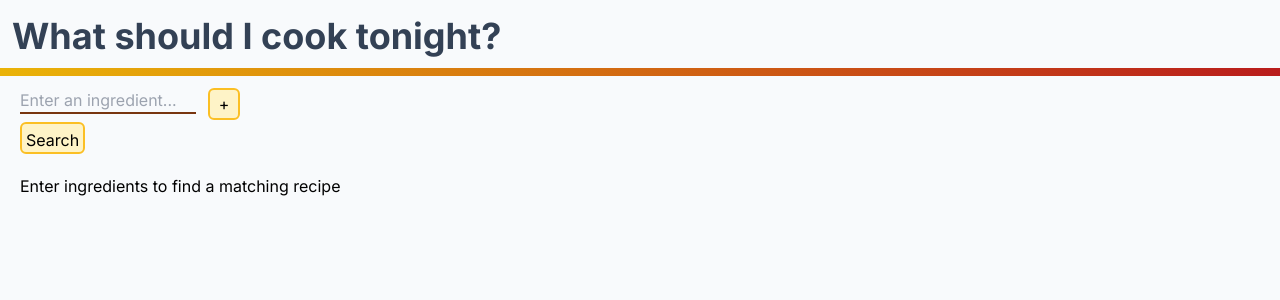
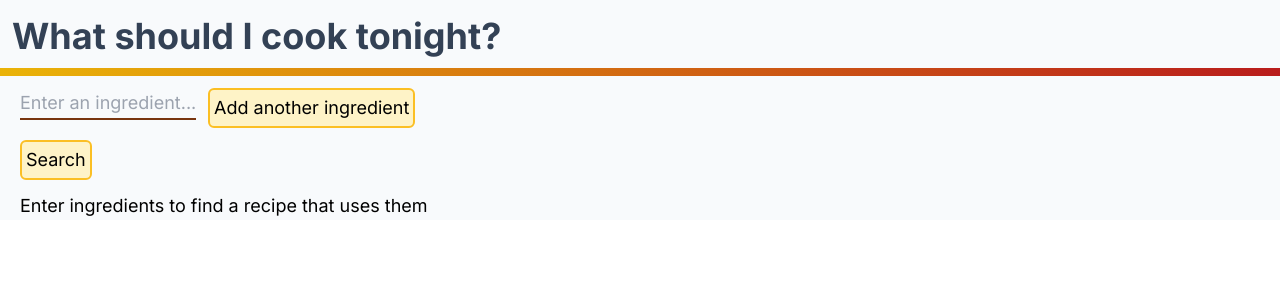
Before and after one commit to skkra0/meals, a Next.js app: page / in a window 1280 px wide. Shown: the top 300 px of the page. Built offline with nearby package versions, Linux system fonts and the light colour scheme.

Commit message:
handling no results for an ingredient

```diff
--- a/app/globals.css
+++ b/app/globals.css
@@ -18,12 +18,7 @@
 
 body {
   color: rgb(var(--foreground-rgb));
-  background: linear-gradient(
-      to bottom,
-      transparent,
-      rgb(var(--background-end-rgb))
-    )
-    rgb(var(--background-start-rgb));
+  background: rgb(248 250 252 / var(--tw-bg-opacity));
 }
 
 @layer utilities {
--- a/app/page.tsx
+++ b/app/page.tsx
@@ -9,9 +9,8 @@ const getIntersection = function(arrays: string[][]): string[] {
 
 
 export default function App() {
-    const [ingredients, setIngredients] = useState<string[]>([]);
-    //const [ingredient, setIngredient] = useState("");
-     const [inputs, setInputs] = useState(1);
+    const [ingredients, setIngredients] = useState<string[]>([""]);
+    const [inputs, setInputs] = useState(1);
 
     const getOnChangeHandler = function(key: number) {
         return (e: any) => {
@@ -29,7 +28,8 @@ export default function App() {
         steps: "",
     });
 
-    let renderMeals: JSX.Element = <p>Enter ingredients to find a matching recipe</p>;
+    const [notFoundWith, setNotFoundWith] = useState<string[]>([]);
+    let renderMeals: JSX.Element = <p>Enter ingredients to find a recipe that uses them</p>;
     if (meal.name) {
         renderMeals = <>
             <h2 className="text-3xl font-bold mb-3">{meal.name}</h2>
@@ -59,10 +59,11 @@ export default function App() {
 
     const submitHandler = async (e: FormEvent) => {
         e.preventDefault();
+        console.log(ingredients)
         let formattedIngredients = ingredients.map(
           (ing, i) => ing.replaceAll(' ', '_')
-        ).filter(ing => ing !== '');
-
+        );
+        const notFoundIngredients : string[] = [];
         const getIds = async (ing: string) => {
             return fetch(baseURL + `filter.php?i=${ing}`)
                 .then(response => response.json())
@@ -70,6 +71,7 @@ export default function App() {
                     if (data.meals !== null) {
                         return data.meals.map((meal: any) => meal.idMeal);
                     } else {
+                        notFoundIngredients.push(ing);
                         return [];
                     }
                 });
@@ -77,9 +79,11 @@ export default function App() {
 
         const mealIds = await Promise.all(
           formattedIngredients.map(ing => getIds(ing))
-        ).then(idSets => idSets.length > 0 ? getIntersection(idSets) : []);
+        ).then(idSets => idSets.filter(id => id.length > 0))
+        .then(idSets => idSets.length > 0 ? getIntersection(idSets) : []);
 
         if (mealIds.length === 0) {
+            setNotFoundWith([]);
             setMeal(
                 {
                     name: "No meals found with those ingredients!",
@@ -107,12 +111,13 @@ export default function App() {
                     ingredients: [],
                 };
                 for (let i = 1; i <= 20; i++) {
-                    if (mealData[`strIngredient${i}`] && mealData[`strMeasure${i}`]) {
+                    if (mealData[`strIngredient${i}`]) {
                         meal.ingredients.push(
                             mealData[`strMeasure${i}`] + " " + mealData[`strIngredient${i}`]
                         );
                     }
                 }
+                setNotFoundWith(notFoundIngredients);
                 setMeal(meal);
             });
     }
@@ -122,10 +127,10 @@ export default function App() {
             <h1 className="text-4xl">What should I cook tonight?</h1>
             </div>
             <div className="bg-gradient-to-r  from-yellow-500 to-red-700 h-2"></div>
-            <div className="main bg-slate-50 text-black pt-3 pl-5 pr-5 mb-0 min-h-screen">
+            <div className="main bg-slate-50 text-black pt-3 pl-5 pr-5 mb-0 text-lg">
             <form onSubmit={submitHandler}
                   className="inline-block">
-                <div className="flex flex-wrap gap-2">
+                <div className="flex flex-wrap gap-3 mb-3">
                     {Array.from({length: inputs}, (_, i) => (
                         <>
                           <input
@@ -140,13 +145,16 @@ export default function App() {
                     <button
                         type="button"
                         onClick={() => {setInputs(inputs + 1)}}
-                        className="active:bg-slate-500 bg-amber-100 border-amber-400 border-2 w-8 h-8 ml-1 rounded-md"
-                    >+</button>
+                        className="active:bg-amber-700 hover:bg-amber-200 bg-amber-100 border-amber-400 align-middle border-2 rounded-md p-1"
+                    >Add another ingredient</button>
                 </div>
                 <button type="submit"
-                        className="active:bg-slate-500 bg-amber-100 border-amber-400 border-2 h-8 rounded-md p-1">Search</button>
+                        className="active:bg-amber-700 hover:bg-amber-200 bg-amber-100 border-amber-400 border-2 rounded-md p-1">Search</button>
             </form>
-            <div className="mt-5">{renderMeals}</div>
+            <div className="mt-3">
+            {notFoundWith.length > 0 ? <h4 className="font-bold">Couldn't find any recipes with: {notFoundWith.join(", ")}</h4> : null}
+            {renderMeals}
+            </div>
             </div>
         </>
     )
```
Also changed, not shown: 1 other file (tests, documents, lock files or other folders).
